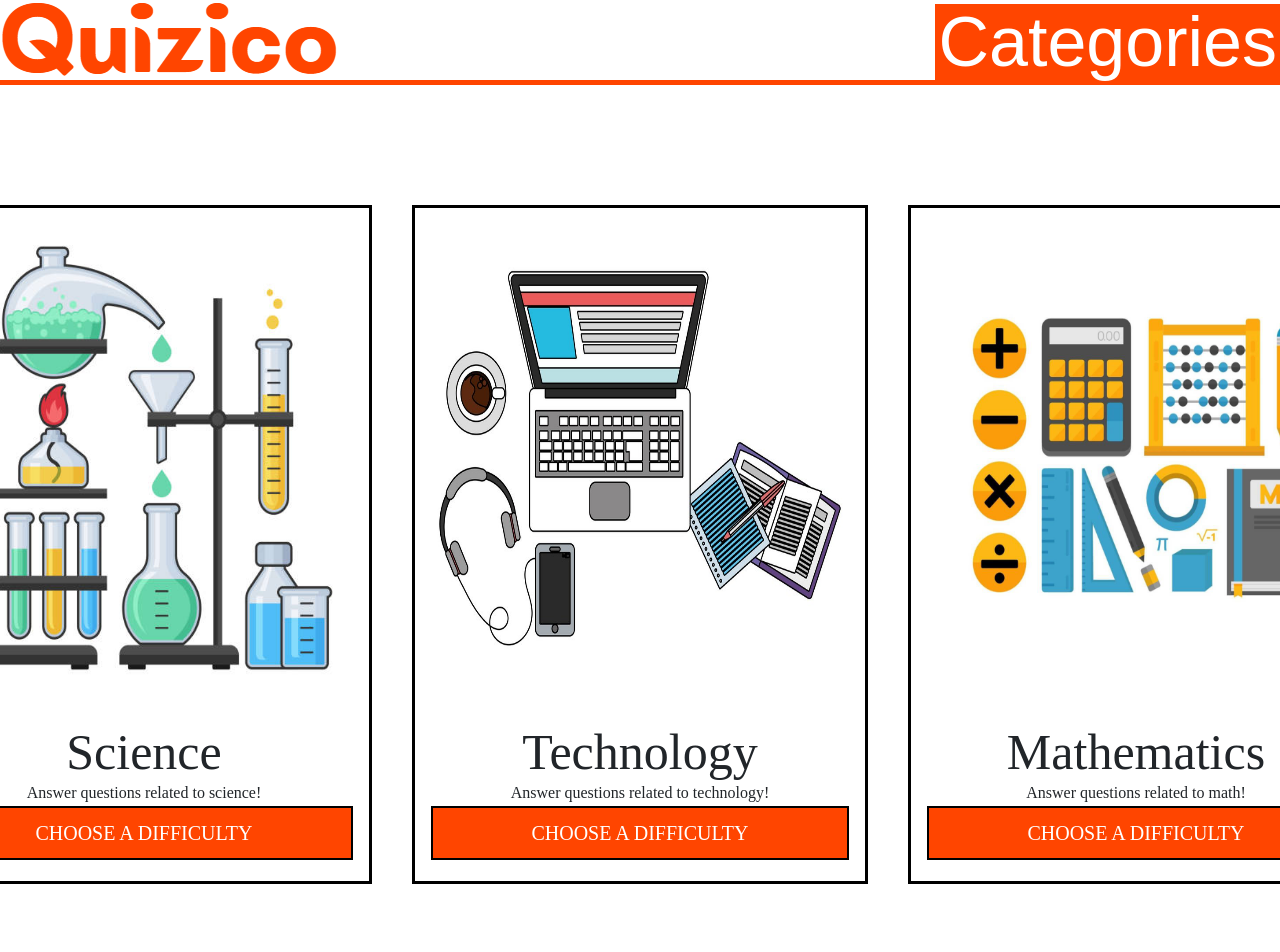
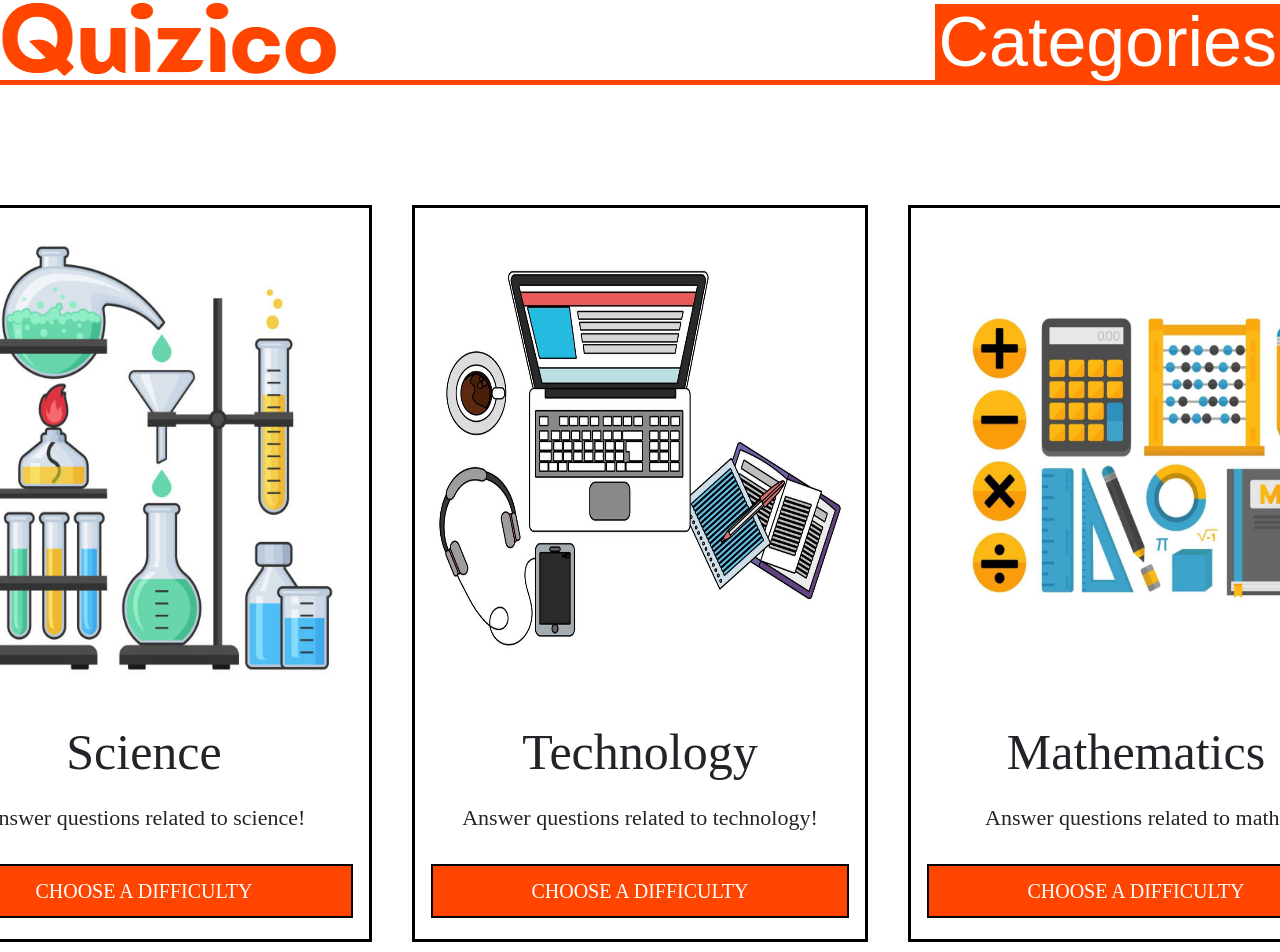
Before and after one commit to chingu-voyages/v39-toucans-team-04, a React app: page /categories in a window 1280 px wide. Shown: the top 952 px of the page. Built offline with nearby package versions, Linux system fonts and the light colour scheme.

Commit message:
small category css changes

```diff
--- a/src/components/categories.jsx
+++ b/src/components/categories.jsx
@@ -44,6 +44,7 @@ const Categories = () => {
                 className="close"
                 data-dismiss="modal"
                 aria-label="Close"
+                style={{ border: "none", backgroundColor: "none"}}
               >
                 <span aria-hidden="true">&times;</span>
               </button>
--- a/src/styles/category.css
+++ b/src/styles/category.css
@@ -53,6 +53,12 @@
     font-size: 50px;
 }
 
+.card-text {
+    font-size: 22px;
+    margin-top: 30px;
+    margin-bottom: 30px;
+}
+
 button {
     border: solid black 2px;
     background-color: orangered;
```
